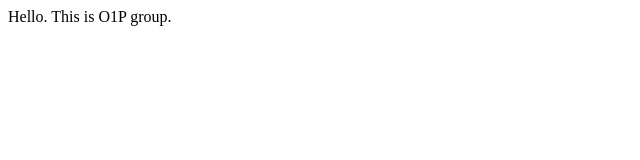
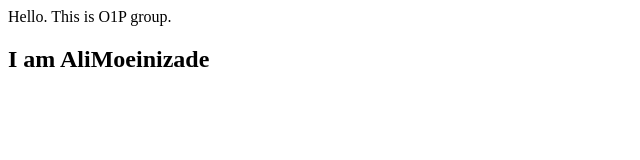
Before and after one commit to AliMo10/crocodile-git-exercises, a plain HTML site: page index.html in a window 1280 px wide. Shown: the whole page, without its empty margins (0-640 px from the left). Drawn offline with Linux system fonts and the light colour scheme.

Commit message:
update index.html by Ali

```diff
--- a/index.html
+++ b/index.html
@@ -2,6 +2,7 @@
     <head>
         <body>
             <p>Hello. This is O1P group.</p>
+            <h2>I am AliMoeinizade</h2>
         </body>
     </head>
 </html>
```
